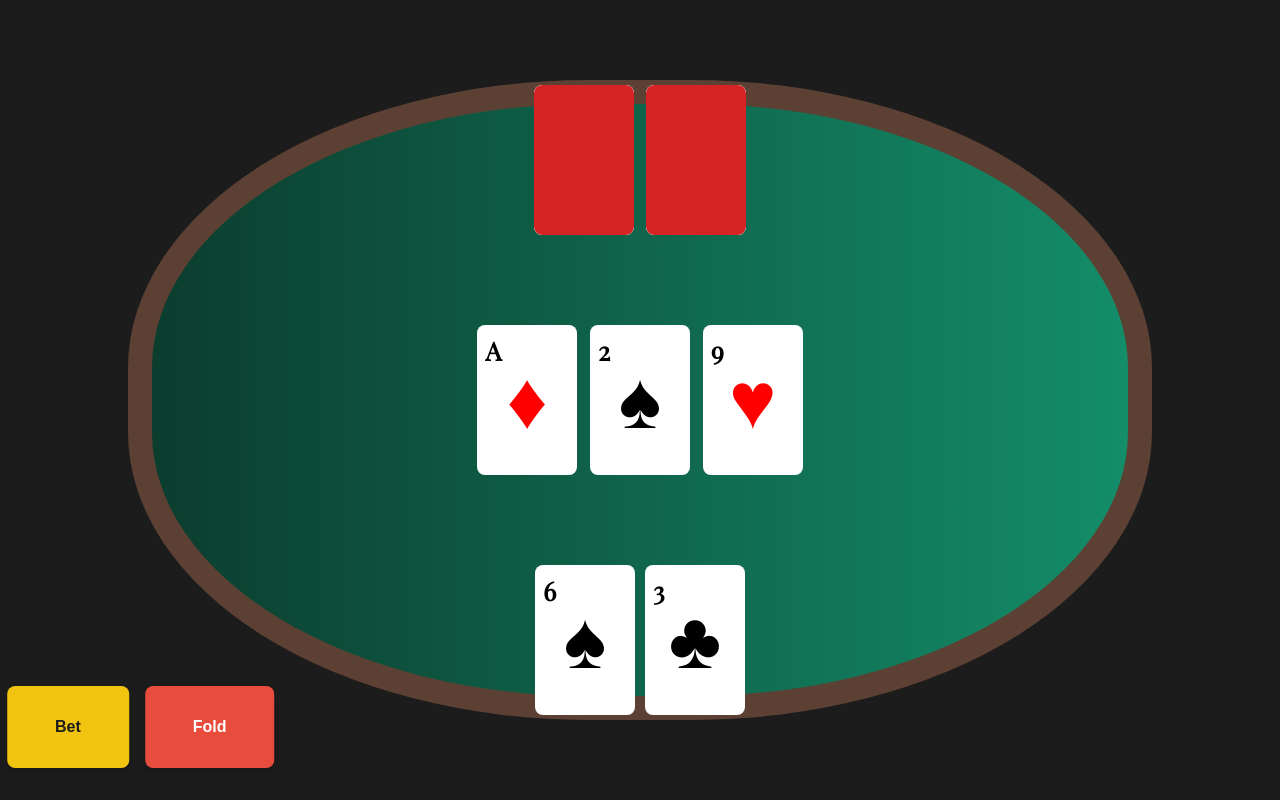
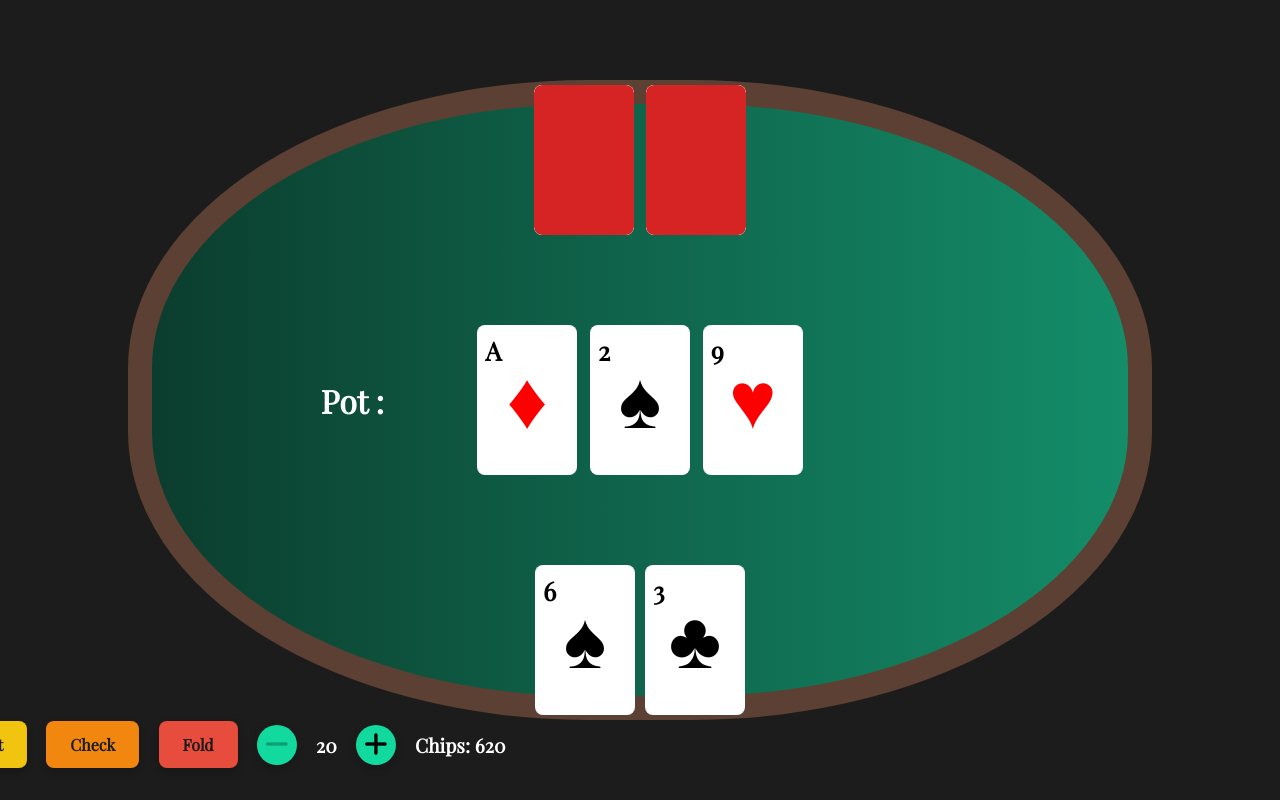
Before and after one commit to fabiobrug/mini-poker, a Flask app: page / in a window 1280 px wide. Run offline with Flask 3, Linux system fonts and the light colour scheme.

Commit message:
Turn, bet and pot

```diff
--- a/static/script.js
+++ b/static/script.js
@@ -1,15 +1,113 @@
-/*let btnBet = document.getElementById("btnBet")
-let tableCards = document.getElementById("tableCardsEl")
+let btnBet =  document.getElementById("btnBet")
 
-btnBet.addEventListener('click', () => {
-    const newCard = document.createElement("div")
-    newCard.classList.add("mesa-carta")
+const turnCard = document.getElementById('turn-card');
 
-    newCard.innerHTML = `
-    <span class="value">{{ turn }}</span>
-    <span class="suit {{ turn_color }}">{{ turn_suit }}</span>
-    `
+let pot = document.getElementById("potQnt")
 
-     tableCards.appendChild(newCard);
-     --to add--
-})*/
+let minus = document.getElementById("minus")
+let plus =  document.getElementById("plus")
+
+let value = document.getElementById("value")
+let chipQnt = document.getElementById("chipQnt")
+
+
+let currentValue = parseInt(value.innerText)
+let currentChip = parseInt(chipQnt.innerText)
+
+minus.disabled = true;
+
+let iaChips = 640
+
+function minValue(){
+    if (currentValue <= 20){
+        minus.disabled = true;
+    }
+}
+
+function maxValue(){
+    if (currentValue == currentChip + currentValue){
+        plus.disabled = true;
+    }
+}
+
+
+minus.addEventListener('click', () => {
+    plus.disabled = false;
+    currentChip = currentValue/2 + currentChip;
+    currentValue = currentValue/2
+    chipQnt.innerHTML = currentChip;
+    value.innerHTML = currentValue;
+    minValue()
+})
+
+plus.addEventListener('click', () => {
+    minus.disabled = false;
+    currentChip = currentChip - currentValue;
+    currentValue += currentValue;
+    chipQnt.innerHTML = currentChip;
+    value.innerHTML = currentValue;
+    maxValue()
+})
+
+function randomIaValue() {
+    let choice;
+
+    const valueOptions65 = [20, 40];
+    const valueOptions20 = [80, 160];
+    const valueOptions10 = 320;
+    const valueOptions5 = 640;
+
+    const luck = Math.random();
+
+    if (luck < 0.65) {
+        const index = Math.floor(Math.random() * valueOptions65.length);
+        choice = valueOptions65[index];
+    } else if (luck < 0.85) {
+        const index = Math.floor(Math.random() * valueOptions20.length);
+        choice = valueOptions20[index];
+    } else if (luck < 0.95) {
+        choice = valueOptions10;
+    } else {
+        choice = valueOptions5;
+    }
+
+    return choice;
+}
+
+btnBet.addEventListener('click', async (event) => {
+    event.preventDefault();
+
+    const iaBet =  randomIaValue();
+    let potQnt = currentValue + iaBet
+    currentChip = currentChip - currentValue;
+    chipQnt.innerHTML = currentChip;
+    currentValue = 20;
+    value.innerHTML = currentValue
+    minValue()
+    pot.innerHTML = `Pot: ${potQnt}`;
+
+    const response = await fetch('/bet', { method: 'POST' });
+    const data = await response.json();
+
+
+        if (data.turn) {
+            const tableCards = document.getElementById("tableCardsEl");
+
+            // Verifica se já existe o turn-card
+            let turnCard = document.getElementById("turn-card");
+
+            // Se não existe, cria e adiciona
+            if (!turnCard) {
+                turnCard = document.createElement("div");
+                turnCard.classList.add("mesa-carta");
+                turnCard.id = "turn-card";
+                tableCards.appendChild(turnCard);
+            }
+
+            // Atualiza o conteúdo
+            turnCard.innerHTML = `
+                <span class="value">${data.turn.value}</span>
+                <span class="suit ${data.turn.color}">${data.turn.suit}</span>
+            `;
+        }
+})
--- a/static/style.css
+++ b/static/style.css
@@ -5,6 +5,7 @@ body {
     display: flex;
     justify-content: center;
     align-items: center;
+    font-family: 'Playfair Display', serif;
 }
 
 .table {
@@ -180,17 +181,19 @@ body {
 
 
 .buttons {
+    font-family: 'Playfair Display', serif;
     position: absolute;
     bottom: 2rem;
-    left: 11%;
+    left: 18%;
     transform: translateX(-50%);
     display: flex;
-    gap: 1rem;
+    align-items: center;
+    gap: 1.2rem;
     z-index: 10;
 }
 
-.buttonBet, .buttonFold {
-    padding: 2rem 3rem;
+.buttonBet, .buttonFold, .buttonCheck {
+    padding: 0.8rem 1.5rem;
     border: none;
     border-radius: 0.5rem;
     font-size: 1rem;
@@ -198,6 +201,7 @@ body {
     cursor: pointer;
     transition: all 0.3s ease-in-out;
     box-shadow: 0 4px 8px rgba(0, 0, 0, 0.2);
+    font-family: 'Playfair Display', serif;
 }
 
 .buttonBet {
@@ -211,13 +215,50 @@ body {
 
 .buttonFold {
     background-color: #E74C3C;
-    color: white;
+    color: #1C1C1C;
 }
 
 .buttonFold:hover {
     background-color: #c0392b;
 }
 
+.buttonCheck {
+    background-color: #f1870f;
+    color: #1C1C1C;
+}
+
+.buttonCheck:hover {
+    background-color:  #bb690c;
+}
+
+
+.buttonOdd {
+    height: 40px;
+    width: 40px;
+    border-radius: 50%;
+    cursor: pointer;
+    background-color: #12da9e;
+    font-weight: bold;
+    transition: all 0.3s ease-in-out;
+    box-shadow: 0 4px 8px rgba(0, 0, 0, 0.2);
+    border: none;
+    display: flex;
+    justify-content: center;
+    align-items: center;
+}
+
+.number, .chips {
+    color: #fff;
+    font-size: 1.2rem;
+    margin: 0;
+}
+
+.pot{
+    position: absolute;
+    right: 70%;
+    font-size: 2.5vw;
+    color: #fff;
+}
 
 @media (max-width: 768px) {
     .table {
--- a/templates/index.html
+++ b/templates/index.html
@@ -6,9 +6,13 @@
     <title>Poker</title>
     <link rel="stylesheet" href="..\static\style.css">
     <link href="https://fonts.googleapis.com/css2?family=Playfair+Display&display=swap" rel="stylesheet">
+    <link rel="stylesheet" href="https://cdnjs.cloudflare.com/ajax/libs/font-awesome/6.5.0/css/all.min.css" >
+
 </head>
+
 <body>
     <div id="tableEl" class="table">
+      <h1 id="potQnt" class="pot">Pot :</h1>
         <div class="tableContent">
 
              <div class="ia-cards">
@@ -36,7 +40,7 @@
         <span class="suit {{ flop3_color }}">{{ flop3_suit }}</span>
       </div>
       {% if turn %}
-    <div class="mesa-carta">
+    <div class="mesa-carta" id="turn-card">
         <span class="value">{{ turn_value }}</span>
         <span class="suit {{ turn_color }}">{{ turn_suit }}</span>
     </div>
@@ -55,10 +59,21 @@
 
     </div>
     <div class="buttons">
+
         <form action="/bet" method="POST">
         <button id="btnBet" class="buttonBet" type="submit" value="bet" name="play">Bet</button>
         </form>
+        <button class="buttonCheck">Check</button>
         <button class="buttonFold">Fold</button>
+
+        <button class="buttonOdd" id="minus"><i class="fa-solid fa-minus fa-2x"></i></button>
+
+        <h2 id="value" class="number">20</h2>
+
+        <button class="buttonOdd" id="plus"><i class="fa-solid fa-plus fa-2x"></i></button>
+
+        <h2 id="chips" class="chips">Chips: <span id="chipQnt">620</span></h2>
+
     </div>
     <script src="..\static\script.js"></script>
 </body>
--- a/utils.py
+++ b/utils.py
@@ -22,3 +22,7 @@ def give_deck():
                 "color": color
             })
     return deck
+
+def current_chip():
+    currentChip = 640
+    chip = currentChip
--- a/views.py
+++ b/views.py
@@ -1,4 +1,4 @@
-from flask import Blueprint, render_template, request, session, redirect, url_for
+from flask import Blueprint, render_template, request, session, redirect, url_for, jsonify
 from utils import give_deck
 import random
 
@@ -65,15 +65,14 @@ def bet():
     ia_card1 = session.get("ia_card1")
     ia_card2 = session.get("ia_card2")
 
-    if not deck:
-        return "Erro: baralho não encontrado na sessão", 400
+    if "turn" in session:
+        turn = session["turn"]
+    else:
+        turn = deck.pop()
+        session["deck"] = deck
+        session["turn"] = turn
 
-    turn = deck.pop()
-    session["deck"] = deck
-    session["turn"] = turn
-
-    return render_template(
-        "index.html",
+    return jsonify(
         card1=card1["value"],
         suit1=card1["suit"],
         color1=card1["color"],
```
